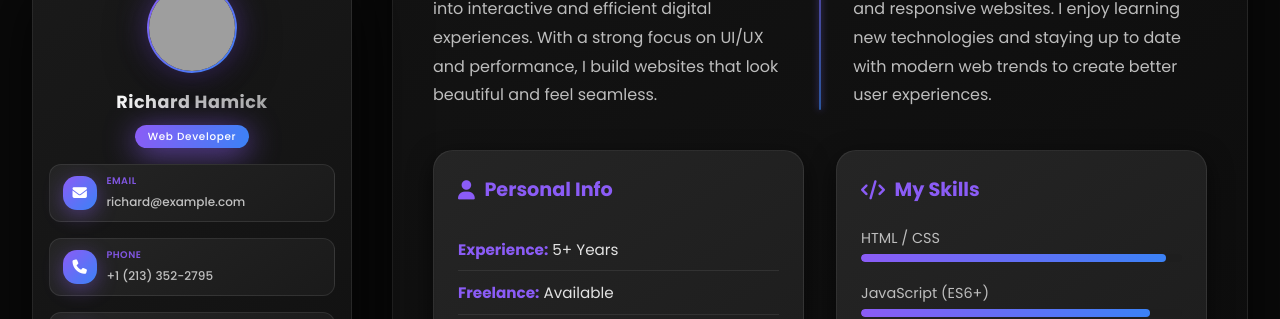
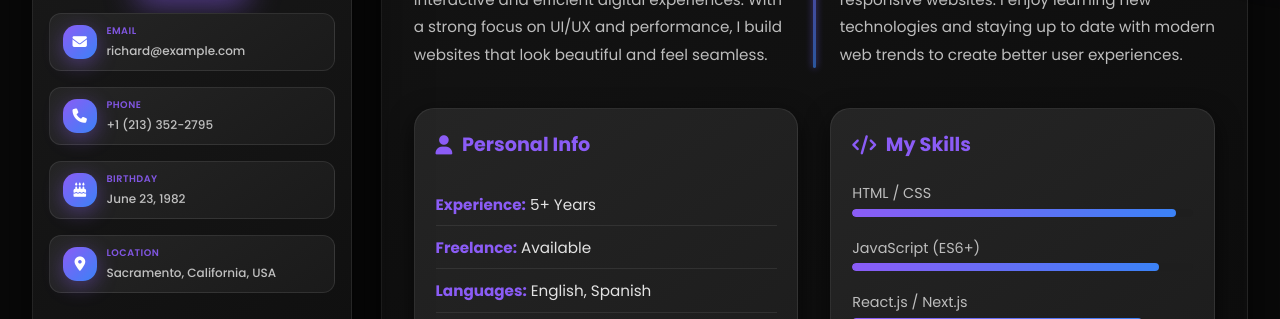
Before and after one commit to the-shevos/My-Portfolio, a plain HTML site: page index.html in a window 1280 px wide. Shown: the part 217-536 px from the top of the page. Drawn offline with Linux system fonts and the light colour scheme; grey boxes are pictures that could not be loaded.

Commit message:
apply laptop size media query fot about me section

```diff
--- a/aboutMe.css
+++ b/aboutMe.css
@@ -8,7 +8,6 @@
   box-shadow: 0 20px 60px rgba(0, 0, 0, 0.7);
   color: #e2e2e2;
   animation: fadeIn 1.2s ease;
-  overflow: hidden;
   font-family: "Poppins", sans-serif;
 }
 
@@ -215,3 +214,34 @@
     transform: translateY(0);
   }
 }
+
+@media (min-width: 1024px) and (max-width: 1440px) {
+  .about {
+    margin-left: 1.8rem;
+    padding: 2rem;
+  }
+
+  .about-header h1 {
+    font-size: 2rem;
+  }
+
+  .about-text {
+    gap: 1.5rem;
+  }
+
+  .left-text p,
+  .right-text p {
+    font-size: 0.95rem;
+  }
+
+  .info-box,
+  .skills-box {
+    flex: 1 1 280px;
+    padding: 1.3rem;
+  }
+
+  .cv-btn {
+    padding: 0.8rem 1.8rem;
+    font-size: 0.95rem;
+  }
+}
--- a/sidebar.css
+++ b/sidebar.css
@@ -15,7 +15,7 @@ body {
   justify-content: flex-start;
   padding: 2rem;
   position: relative;
-  overflow: hidden;
+  overflow-x: hidden;
 }
 
 body::before {
@@ -335,9 +335,10 @@ body::after {
 
 @media (min-width: 1024px) and (max-width: 1440px) {
   body {
+    margin-top: 10px;
     padding: 1.2rem 2rem;
     justify-content: flex-start;
-    align-items: center;
+    align-items: flex-start;
   }
 
   .sidebar {
```
